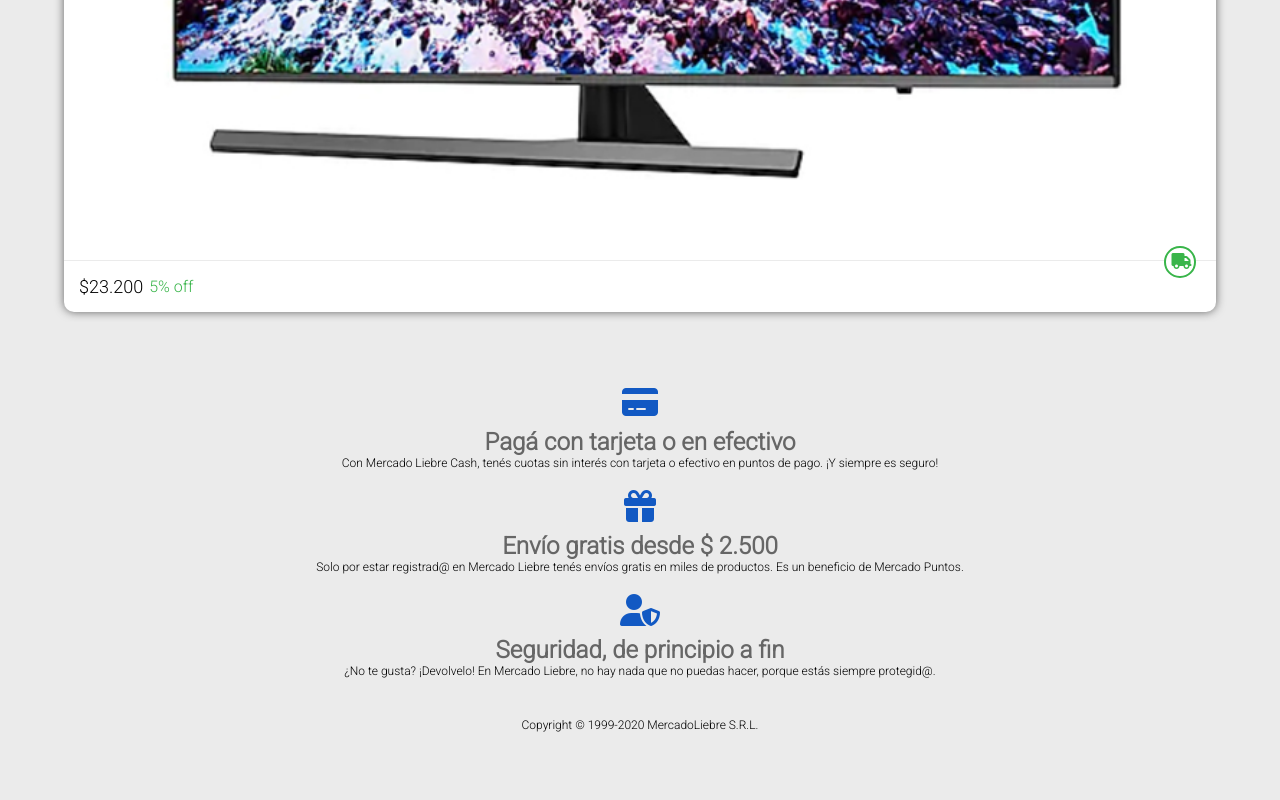
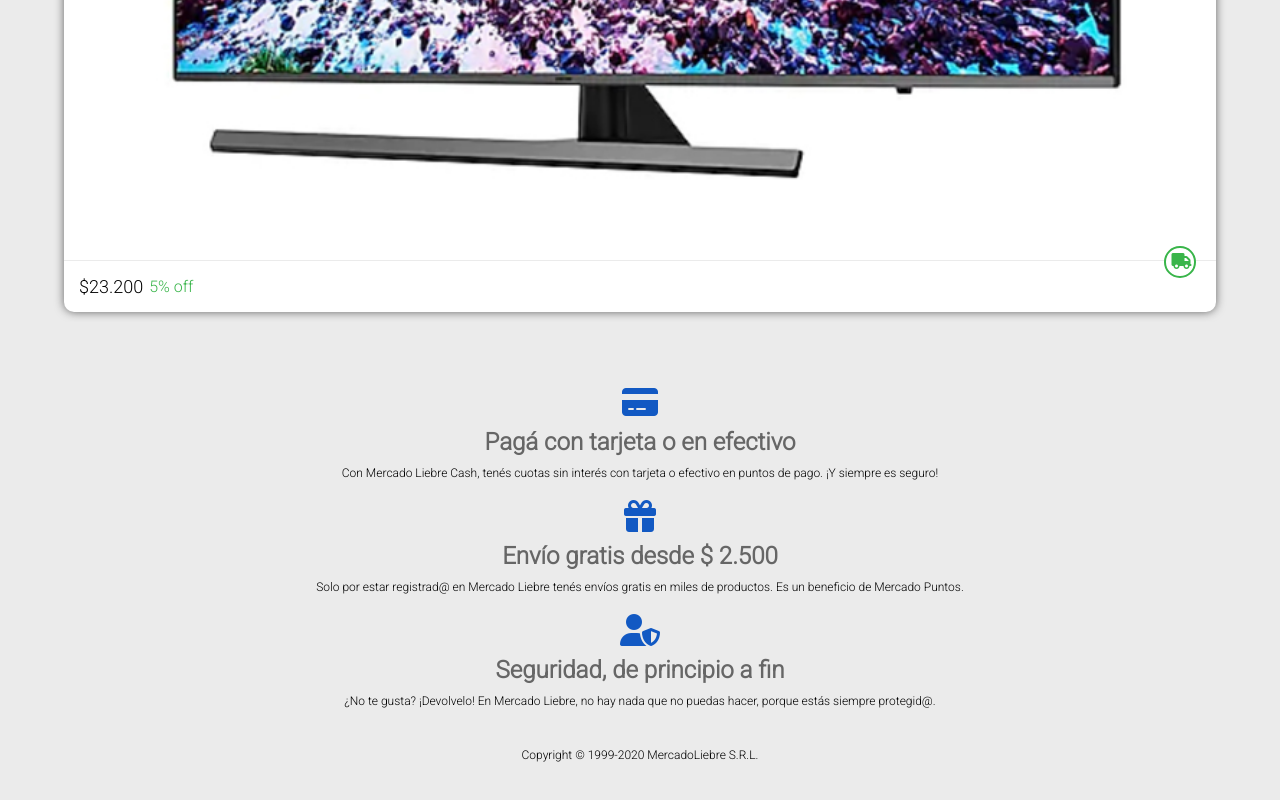
Before and after one commit to joaducant/MercadoLiebre, a website: page views/home2.html in a window 1280 px wide. Shown: the part 9940-10740 px from the top of the page. Drawn offline with Linux system fonts and the light colour scheme; files whose address does not match are found by name.

Commit message:
Empezamos a arreglar el CSS

```diff
--- a/public/css/styles2.css
+++ b/public/css/styles2.css
@@ -178,9 +178,12 @@ footer i{
 footer p{
     font-size: 12px;
     padding-bottom: 20px;
+    padding-top: 10px;
 }
 .copyright{
     margin-top: 20px;
+    padding-top: 0px;
+    padding-bottom: 0px;
 }
 
 /* MEDIA QUERYS */
```
